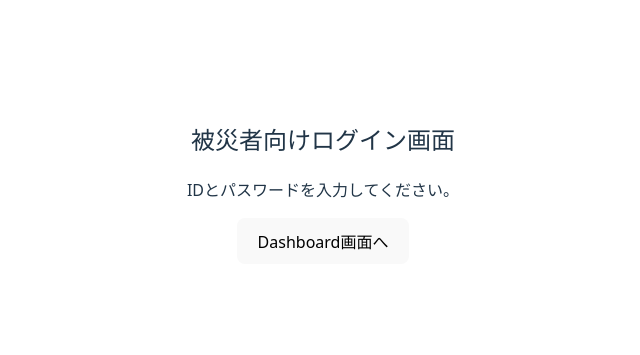
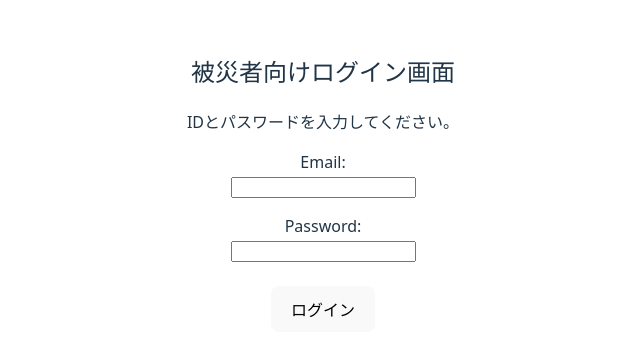
Before and after one commit to ShinjiroTsuku/Ani-Aide_Rakuten_Hackathon, a React (Vite) app in the folder frontend/: page /victim/login in a window 1280 px wide. Shown: the part 217-572 px from the top of the page, without its empty margins (317-957 px from the left). Built offline with nearby package versions, Linux system fonts and the light colour scheme.

Commit message:
feat: 基本情報登録画面の変更・指定emailとpassでのログイン機能追加

```diff
--- a/frontend/src/components/Supporter/LoginPage.jsx
+++ b/frontend/src/components/Supporter/LoginPage.jsx
@@ -1,14 +1,28 @@
-import { useNavigate } from 'react-router-dom'
+import React, { useState } from 'react';
+import { useNavigate } from 'react-router-dom';
 
 function LoginPage() {
-  const navigate = useNavigate()
+  const [email, setEmail] = useState(''); // ★EmailをStateで管理
+  const [password, setPassword] = useState(''); // ★PasswordをStateで管理
+  const [error, setError] = useState(''); // ★エラーメッセージ用のStateを追加
+
+  const navigate = useNavigate();
 
   const handleLogin = (e) => {
-    e.preventDefault()
+    e.preventDefault();
 
-    // For now, just navigate without backend check
-    navigate('/supporter/request')
-  }
+    // ★認証チェック
+    if (email === 'hanako@example.com' && password === 'cde123') {
+      // ログイン成功
+      console.log("ログイン成功");
+      setError('');
+      navigate('/supporter/request');
+    } else {
+      // ログイン失敗
+      console.log("ログイン失敗");
+      setError('Emailまたはパスワードが間違っています。');
+    }
+  };
 
   return (
     <div style={{ padding: '2rem' }}>
@@ -16,18 +30,32 @@ function LoginPage() {
       <form onSubmit={handleLogin}>
         <div>
           <label>Email:</label><br />
-          <input type="email" required />
+          <input
+            type="email"
+            value={email} // ★valueとonChangeを追加
+            onChange={(e) => setEmail(e.target.value)}
+            required
+          />
         </div>
         <div style={{ marginTop: '1rem' }}>
           <label>Password:</label><br />
-          <input type="password" required />
+          <input
+            type="password"
+            value={password} // ★valueとonChangeを追加
+            onChange={(e) => setPassword(e.target.value)}
+            required
+          />
         </div>
+
+        {/* ★エラーメッセージの表示 */}
+        {error && <p style={{ color: 'red', marginTop: '1rem' }}>{error}</p>}
+
         <button type="submit" style={{ marginTop: '1.5rem' }}>
           ログイン
         </button>
       </form>
     </div>
-  )
+  );
 }
 
-export default LoginPage
+export default LoginPage;
--- a/frontend/src/components/victim/DashboardPage.jsx
+++ b/frontend/src/components/victim/DashboardPage.jsx
@@ -1,19 +1,34 @@
-// frontend/src/components/victim/DashboardPage.jsx
 import React from 'react';
 import { Link } from 'react-router-dom';
 
 function DashboardPage() {
+  // ユーザーの名前を直接変数に代入
+  const name = "山田太郎";
+
   return (
     <div>
       <h2>被災者向けダッシュボード</h2>
+      {/* ログインしたユーザーの名前を表示 */}
+      <p style={{ fontSize: '1.2rem', fontWeight: 'bold' }}>ようこそ、{name}さん！</p>
       <p>物資要請の状況がここに表示されます。</p>
       <nav>
         <Link to="/victim/request">
           <button>物資を要請する</button>
         </Link>
-        <Link to="/victim/status">
+
+        {/* ★ここを修正します */}
+        {/* <Link to="/victim/status">
           <button style={{ marginLeft: '10px' }}>基本情報登録・変更</button>
-        </Link>
+        </Link> */}
+
+        {/* ★aタグを使って、外部サイトに直接リンク */}
+        <a
+          href="https://my.rakuten.co.jp/"
+          target="_blank"
+          rel="noopener noreferrer"
+        >
+          <button style={{ marginLeft: '10px' }}>基本情報登録・変更</button>
+        </a>
       </nav>
     </div>
   );
--- a/frontend/src/components/victim/LoginPage.jsx
+++ b/frontend/src/components/victim/LoginPage.jsx
@@ -1,15 +1,62 @@
 // frontend/src/components/victim/LoginPage.jsx
-import React from 'react';
-import { Link } from 'react-router-dom';
+import React, { useState } from 'react';
+import { useNavigate } from 'react-router-dom';
 
 function LoginPage() {
+  const [email, setEmail] = useState(''); // ★UserIDからEmailに変更
+  const [password, setPassword] = useState('');
+  const [error, setError] = useState(''); // ★エラーメッセージ用のStateを追加
+
+  const navigate = useNavigate();
+
+  const handleLogin = (e) => {
+    e.preventDefault();
+
+    // ★認証チェック
+    if (email === 'hanako@example.com' && password === 'cde123') {
+      // ログイン成功
+      console.log("ログイン成功");
+      setError('');
+      navigate('/victim/dashboard');
+    } else {
+      // ログイン失敗
+      console.log("ログイン失敗");
+      setError('IDまたはパスワードが間違っています。');
+    }
+  };
+
   return (
-    <div>
+    <div style={{ padding: '2rem' }}>
       <h2>被災者向けログイン画面</h2>
       <p>IDとパスワードを入力してください。</p>
-      <Link to="/victim/dashboard">
-        <button>Dashboard画面へ</button>
-      </Link>
+
+      <form onSubmit={handleLogin}>
+        <div>
+          <label>Email:</label><br />
+          <input
+            type="email" // ★typeを"email"に戻す
+            value={email}
+            onChange={(e) => setEmail(e.target.value)}
+            required
+          />
+        </div>
+        <div style={{ marginTop: '1rem' }}>
+          <label>Password:</label><br />
+          <input
+            type="password"
+            value={password}
+            onChange={(e) => setPassword(e.target.value)}
+            required
+          />
+        </div>
+
+        {/* ★エラーメッセージの表示 */}
+        {error && <p style={{ color: 'red', marginTop: '1rem' }}>{error}</p>}
+
+        <button type="submit" style={{ marginTop: '1.5rem' }}>
+          ログイン
+        </button>
+      </form>
     </div>
   );
 }
--- a/frontend/src/components/victim/StatusPage.jsx
+++ b/frontend/src/components/victim/StatusPage.jsx
@@ -1,15 +1,26 @@
-// frontend/src/components/victim/StatusPage.jsx
 import React from 'react';
 import { Link } from 'react-router-dom';
 
 function StatusPage() {
   return (
-    <div>
-      <h2>基本情報登録・変更画面</h2>
-      <p>お名前や連絡先などの登録・変更ができます。</p>
-      <Link to="/victim/dashboard">
-        <button>Dashboardに戻る</button>
-      </Link>
+    <div className="status-page-container">
+      <h2>楽天アカウント 基本情報登録・変更</h2>
+      <p>以下のボタンから楽天のウェブサイトに移動し、情報を変更してください。</p>
+
+      {/* 新しいタブで楽天のサイトを開くリンクボタン */}
+      <a
+        href="https://www.rakuten.co.jp/"
+        target="_blank"
+        rel="noopener noreferrer"
+      >
+        <button className="open-link-button">楽天アカウントページへ</button>
+      </a>
+
+      <div className="back-button-container">
+        <Link to="/victim/dashboard">
+          <button className="back-button">Dashboardに戻る</button>
+        </Link>
+      </div>
     </div>
   );
 }
```
